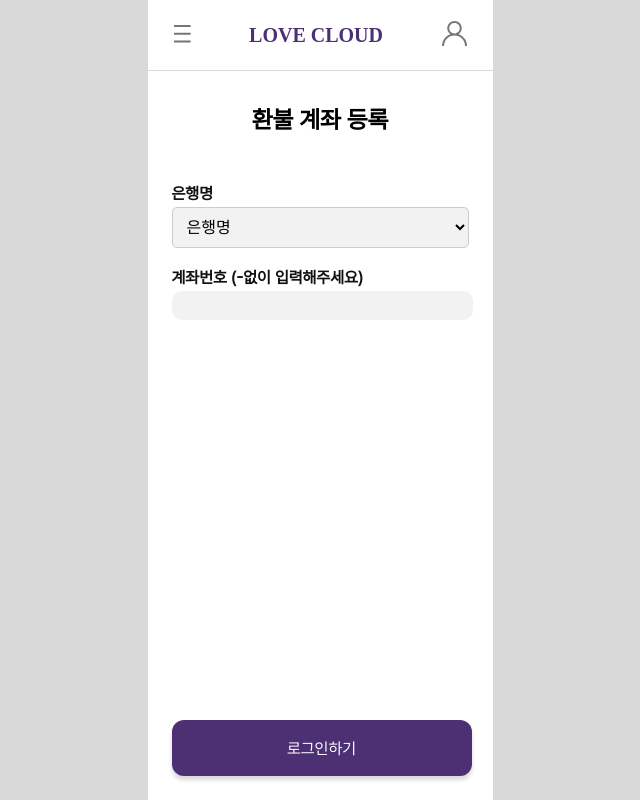
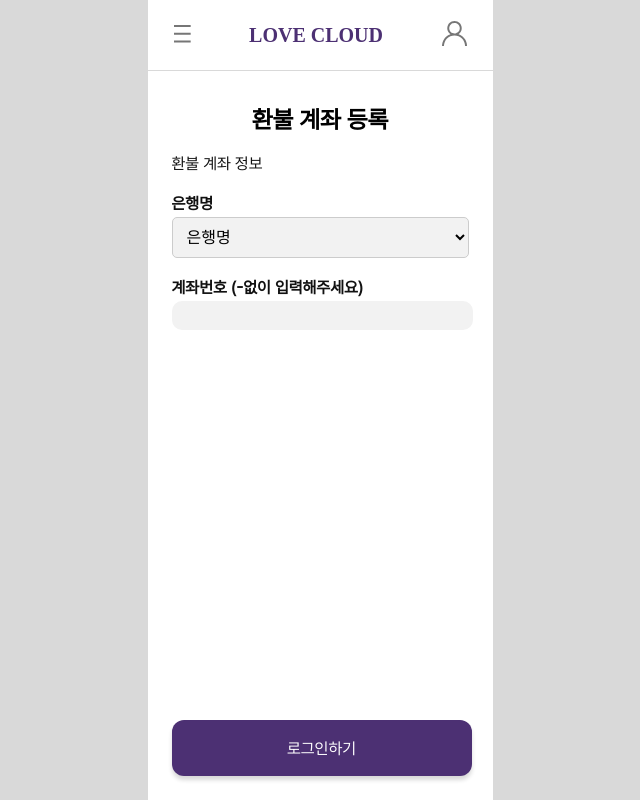
Before and after one commit to yu-LoveCloud/love-cloud-client, a React (Create React App) app: page /refundaccount in a window 1280 px wide. Shown: the whole page, without its empty margins (320-960 px from the left). Built offline with nearby package versions, Linux system fonts and the light colour scheme.

Commit message:
수정완료

```diff
--- a/src/pages/UserAccount/RefundAccount.js
+++ b/src/pages/UserAccount/RefundAccount.js
@@ -82,9 +82,10 @@ function RefundAccount() {
         <NavigationBar />
         <ContentContainer as="form" onSubmit={handleSubmit}>
             <Title>환불 계좌 등록</ Title>
-            <h4 style={{ marginTop: '50px', marginBottom: '4px' }}>은행명</h4>
+            <p>환불 계좌 정보</p>
+            <h4 style={{ marginBottom: '4px' }}>은행명</h4>
             <BankSelect value={bank} onChange={handleBankChange}>
-                <option bank="">은행명</option> // 일단 이정도만 넣어두고 나중에 추가 예정
+                {<option bank="">은행명</option>} {/* 일단 이정도만 넣어두고 나중에 추가 예정 */}
                 <option bank="NH">NH농협</option>
                 <option bank="KAKAO">카카오뱅크</option>
                 <option bank="KB">KB국민</option>
--- a/src/pages/UserAccount/SignUp.js
+++ b/src/pages/UserAccount/SignUp.js
@@ -31,6 +31,7 @@ const CheckInput = styled.input`
 function SignUp() {
     const [email, setEmail] = useState('');
     const [name, setName] = useState('');
+    const [phone, setPhone] = useState('');
     const [password, setPassword] = useState('');
     const [isChecked1, setIsChecked1] = useState(false);
     const [isChecked2, setIsChecked2] = useState(false);
@@ -50,6 +51,7 @@ function SignUp() {
                 body: JSON.stringify({
                     email,
                     name,
+                    phone,
                     password,
                     role1: isChecked1 ? '신랑' : '', // 체크박스1 정보 저장
                     role2: isChecked2 ? '신부' : ''  // 체크박스2 정보 저장
@@ -78,6 +80,8 @@ function SignUp() {
                 <Input value={email} onChange={e => handleInputChange(e, setEmail)} />
                 <h4 style={{ marginTop: '20px', marginBottom: '4px' }}>이름</h4>
                 <Input value={name} onChange={e => handleInputChange(e, setName)} />
+                <h4 style={{ marginTop: '20px', marginBottom: '4px' }}>전화번호</h4>
+                <Input value={phone} onChange={e => handleInputChange(e, setPhone)}/>
                 <h4 style={{ marginTop: '20px', marginBottom: '4px' }}>비밀번호</h4>
                 <Input value={password} onChange={e => handleInputChange(e, setPassword)} />
                 <h4 style={{ marginTop: '20px', marginBottom: '4px' }}>비밀번호 확인</h4>
```
Also changed, not shown: src/components/Nav/Nav.js (added), src/pages/Partner/SendInvitation.js (added).
